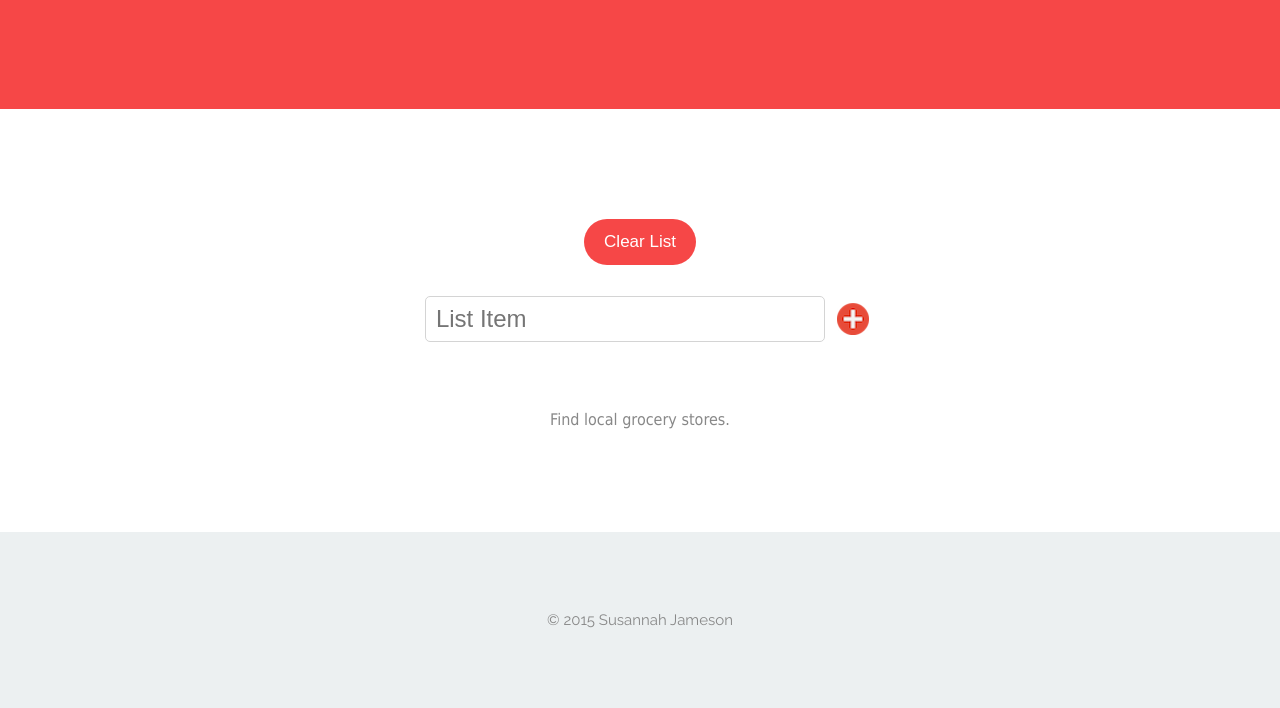
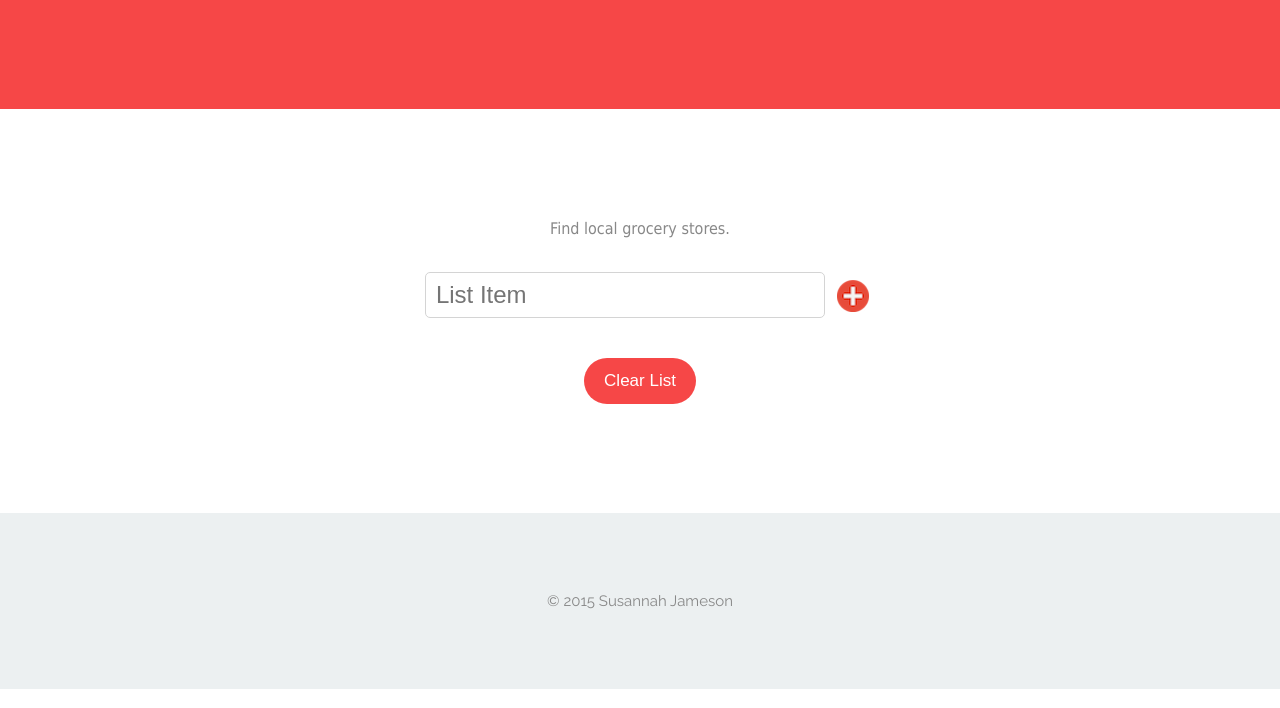
Before and after one commit to Sjameson/shopping-list, a plain HTML site: page index.html in a window 1280 px wide. Shown: the part 203-911 px from the top of the page. Drawn offline with nearby package versions, Linux system fonts and the light colour scheme.

Commit message:
updates
some more changes to the project

```diff
--- a/css/main.css
+++ b/css/main.css
@@ -34,8 +34,8 @@ body {
 }
 
 #box {
-	margin-top: 7px;
-	margin-bottom: 6px;
+	margin-top: 30px;
+	margin-bottom: -2px;
 }
 
 
@@ -54,7 +54,8 @@ body {
 	padding: 10px;
 	border-radius: 5px;
 	border: solid #D4D4D4 1px;
-	margin-bottom: 62px;
+	margin-top: 4px;
+	margin-bottom: 42px;
 	font-size: 24px;
 	margin-left: 0.9rem;
 }
@@ -103,7 +104,7 @@ button {
   padding: 0.8rem 1rem;
   color: #fff;
   font-size: 17px;
-  margin-bottom: 19px;
+  margin-bottom: 6px;
   }
 
 button:hover {
--- a/index.html
+++ b/index.html
@@ -16,16 +16,19 @@
 
 
 <div id="list">
-			<div>
-				<button class="clear">Clear List</button>
-			</div>
+
+	<a href="https://www.google.com/maps/search/find+local+grocery+stores/@40.4336461,-79.9345085,14z/data=!3m1!4b1">Find local grocery stores.</a>
 
 	<form id="box">
 		<input name="name" type="text" id="name" class="name" placeholder="List Item">
 		<img src="images/add.png" width="32" height="32" border="0" align="top" class="add" id="add"/>
 	</form>
 
-	<a href="https://www.google.com/maps/search/find+local+grocery+stores/@40.4336461,-79.9345085,14z/data=!3m1!4b1">Find local grocery stores.</a>
+	<div>
+		<button class="clear">Clear List</button>
+	</div>
+
+
 </div>
 
 		<div id="footer">
```
